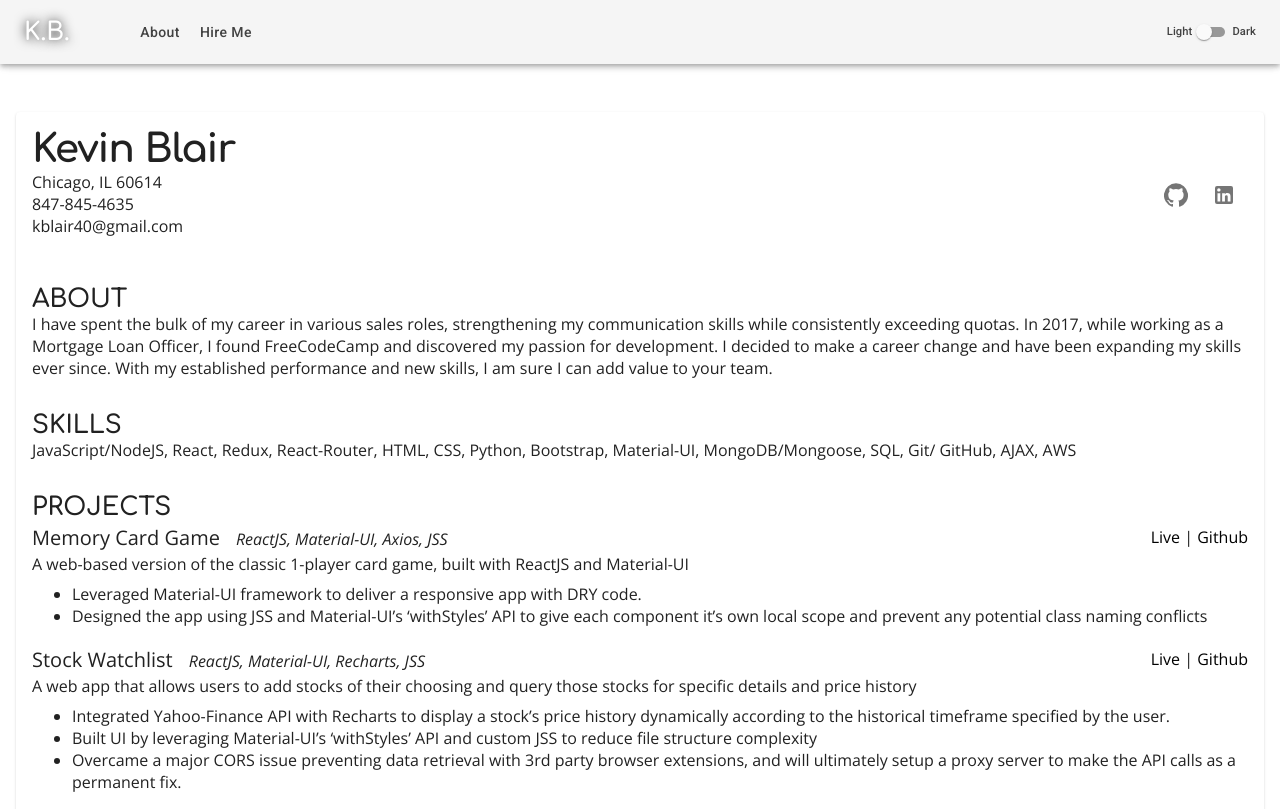
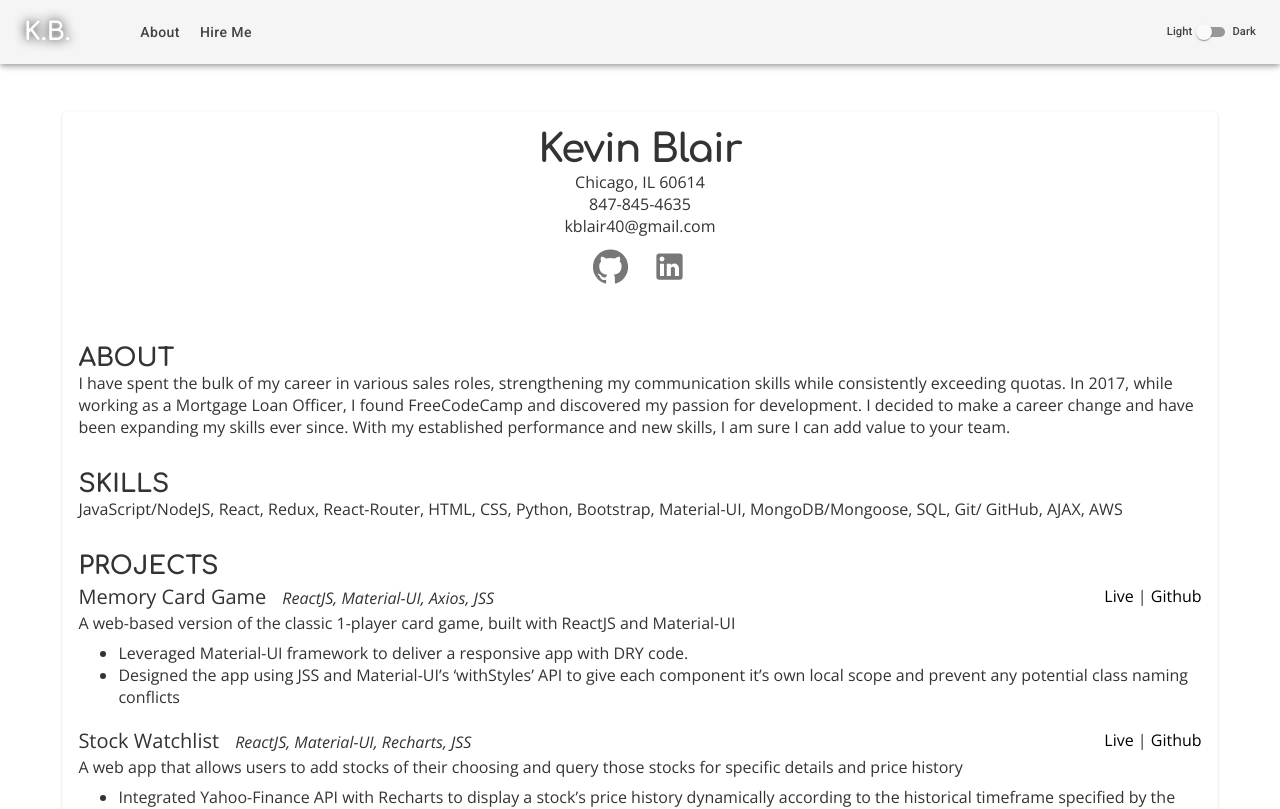
Before and after one commit to kblair40/portfolio-site, a React (Create React App) app: page /hireme in a window 1280 px wide. Shown: the top 809 px of the page. Built offline with nearby package versions, Linux system fonts and the light colour scheme.

Commit message:
Add dark mode to resume

```diff
--- a/src/App.js
+++ b/src/App.js
@@ -1,28 +1,27 @@
 import React from "react";
 import { Route, Switch } from "react-router-dom";
-// import { CSSTransition, TransitionGroup } from "react-transition-group";
-import PageContainer from "./components/PageContainer";
+import { useSelector } from "react-redux";
 import { withStyles } from "@material-ui/core/styles";
 import About from "./components/About";
 import Navbar from "./components/Navbar";
 import Resume from "./components/Resume";
-
-// Home (Top - About, Then links to projects)
-// Contact / Resume
-// Build nice contact form even if it not needed
+import ProjectCardsContainer from "./components/ProjectCardsContainer";
 
 const styles = {
-  App: {
-    // height: "100vh",
-    // backgroundColor: "#424242",
-    // border: "2px solid black",
+  dark: {
+    backgroundColor: "#535353",
+  },
+  light: {
+    backgroundColor: "#fff",
   },
 };
 
 function App(props) {
   const { classes } = props;
+  const theme = useSelector((state) => state.theme);
+  const isDarkMode = theme.theme === "dark";
   return (
-    <div className={classes.App}>
+    <div className={isDarkMode ? classes.dark : classes.light}>
       <Navbar />
       <Switch>
         <Route path="/about">
@@ -39,7 +38,7 @@ function App(props) {
           path="/"
           // render = {(routeProps) => ()}
         >
-          <PageContainer />
+          <ProjectCardsContainer />
         </Route>
       </Switch>
     </div>
--- a/src/components/Contact.js
+++ b/src/components/Contact.js
@@ -7,12 +7,18 @@ import LinkedInIcon from "@material-ui/icons/LinkedIn";
 const styles = {
   header: {
     margin: "0 0 -.5rem 0",
-    // margin: 0,
+  },
+  contactContainer: {
+    display: "flex",
+    flexDirection: "column",
+    alignItems: "center",
   },
   headerContact: {
     display: "flex",
-    justifyContent: "space-between",
+    flexDirection: "column",
+    alignItems: "center",
     margin: ".5rem 0 0 0",
+    textAlign: "center",
   },
   profileButtons: {
     display: "flex",
@@ -20,9 +26,10 @@ const styles = {
   },
 };
 
-const Contact = ({ classes }) => {
+const Contact = ({ classes, isDarkMode }) => {
+  const iconColor = { color: isDarkMode ? "white" : "#777" };
   return (
-    <div>
+    <div className={classes.contactContainer}>
       <h1 className={classes.header}>Kevin Blair</h1>
 
       <div className={classes.headerContact}>
@@ -35,14 +42,14 @@ const Contact = ({ classes }) => {
           <IconButton
             onClick={() => window.open("https://www.github.com/kblair40")}
           >
-            <GitHubIcon />
+            <GitHubIcon style={iconColor} fontSize="large" />
           </IconButton>
           <IconButton
             onClick={() =>
               window.open("https://www.linkedin.com/in/kevin-blair-74525935")
             }
           >
-            <LinkedInIcon />
+            <LinkedInIcon style={iconColor} fontSize="large" />
           </IconButton>
         </div>
       </div>
--- a/src/components/PageContainer.js
+++ b/src/components/PageContainer.js
@@ -1,31 +1,12 @@
 import React from "react";
 import Fade from "@material-ui/core/Fade";
 
-import withStyles from "@material-ui/core/styles/withStyles";
-import ProjectCardsContainer from "./ProjectCardsContainer";
-import { useSelector } from "react-redux";
-
-const styles = {
-  PageContainer: {
-    height: "100vh",
-    overflow: "scroll",
-  },
-  darkBg: {
-    backgroundColor: "#535353",
-  },
-};
-
 const PageContainer = (props) => {
-  const theme = useSelector((state) => state.theme);
-  const isDarkMode = theme.theme === "dark";
-  const { classes } = props;
   return (
     <Fade in={true} timeout={700}>
-      <div className={`classes.PageContainer ${isDarkMode && classes.darkBg}`}>
-        <ProjectCardsContainer />
-      </div>
+      {props.children}
     </Fade>
   );
 };
 
-export default withStyles(styles)(PageContainer);
+export default PageContainer;
--- a/src/components/ProjectCardsContainer.js
+++ b/src/components/ProjectCardsContainer.js
@@ -1,6 +1,7 @@
 import withStyles from "@material-ui/core/styles/withStyles";
 import React from "react";
 import ProjectCard from "./ProjectCard";
+import PageContainer from "./PageContainer";
 
 const styles = {
   ProjectCardsContainer: {
@@ -9,18 +10,17 @@ const styles = {
     flexWrap: "wrap",
     height: "100vh",
   },
-  darkBg: {
-    backgroundColor: "#424242",
-  },
 };
 
 const ProjectCardsContainer = (props) => {
   const { classes } = props;
   return (
-    <div className={classes.ProjectCardsContainer}>
-      <ProjectCard />
-      <ProjectCard />
-    </div>
+    <PageContainer>
+      <div className={classes.ProjectCardsContainer}>
+        <ProjectCard />
+        <ProjectCard />
+      </div>
+    </PageContainer>
   );
 };
 
--- a/src/components/Resume.js
+++ b/src/components/Resume.js
@@ -1,6 +1,6 @@
 import React from "react";
-
-import withStyles from "@material-ui/core/styles/withStyles";
+import { useSelector } from "react-redux";
+import { makeStyles } from "@material-ui/core/styles";
 
 import ResumeContainer from "./ResumeContainer";
 import Contact from "./Contact";
@@ -14,31 +14,36 @@ import {
   WATCHLIST_BULLETS,
 } from "../constants";
 
-const styles = {
-  container: {
+const useStyles = makeStyles({
+  container: (isDarkMode) => ({
     padding: "1rem",
     "& a": {
       textDecoration: "none",
-      color: "black",
+      color: isDarkMode ? "white" : "black",
+      transitionDuration: ".3s",
     },
     "& a:visited": {
-      color: "black",
+      color: isDarkMode ? "white" : "black",
     },
     "& a:hover": {
-      color: "blue",
       textDecoration: "underline",
+      transform: "scale(1.05)",
+      fontWeight: 600,
     },
-  },
+  }),
   sectionHeader: {
     margin: "3rem 0 -1rem 0",
   },
-};
+});
 
-const Resume = ({ classes }) => {
+const Resume = (props) => {
+  const theme = useSelector((state) => state.theme);
+  const isDarkMode = theme.theme === "dark";
+  const classes = useStyles(isDarkMode);
   return (
     <div className={classes.container}>
-      <ResumeContainer>
-        <Contact />
+      <ResumeContainer isDarkMode={isDarkMode}>
+        <Contact isDarkMode={isDarkMode} />
         <h3 className={classes.sectionHeader}>ABOUT</h3>
         <ResumeSection content={ABOUT_TEXT} />
         <h3 className={classes.sectionHeader}>SKILLS</h3>
@@ -111,8 +116,8 @@ const Resume = ({ classes }) => {
         />
         <h3 className={classes.sectionHeader}>EXPERIENCE</h3>
         <ResumeSection
-          subheader="Consultant"
-          subheaderDetails="Donyati, LLC &nbsp;(Mar 2020 - Mar 2021)"
+          subheader="Donyati, LLC"
+          subheaderDetails="Consultant &nbsp;(Mar 2020 - Mar 2021)"
           bullets={[
             "Built command line programs using Python for comparing and automating modifications to Excel spreadsheets",
             "Assisted in the implementation of EPM software for multiple Fortune 500 companies",
@@ -123,4 +128,4 @@ const Resume = ({ classes }) => {
   );
 };
 
-export default withStyles(styles)(Resume);
+export default Resume;
--- a/src/components/ResumeContainer.js
+++ b/src/components/ResumeContainer.js
@@ -1,15 +1,40 @@
 import React from "react";
 import Paper from "@material-ui/core/Paper";
 import Fade from "@material-ui/core/Fade";
+import withStyles from "@material-ui/core/styles/withStyles";
 
-const ResumeContainer = (props) => {
+import PageContainer from "./PageContainer";
+
+const styles = {
+  resumeContainer: {
+    display: "flex",
+    justifyContent: "center",
+  },
+  root: {
+    padding: "1rem",
+    color: "#333",
+    marginTop: "6rem",
+    width: "90%",
+  },
+};
+
+const ResumeContainer = ({ classes, children, isDarkMode }) => {
+  console.log("MODE:", isDarkMode);
+  const paperStyles = isDarkMode
+    ? { background: "#424242", color: "#fff" }
+    : {};
+
   return (
-    <Fade in={true} timeout={700}>
-      <div style={{ marginTop: "6rem" }}>
-        <Paper style={{ padding: "1rem" }}>{props.children}</Paper>
+    <PageContainer>
+      <div
+        className={`${classes.resumeContainer} ${isDarkMode && classes.dark}`}
+      >
+        <Paper style={paperStyles} classes={{ root: classes.root }}>
+          {children}
+        </Paper>
       </div>
-    </Fade>
+    </PageContainer>
   );
 };
 
-export default ResumeContainer;
+export default withStyles(styles)(ResumeContainer);
--- a/src/components/Subheader.js
+++ b/src/components/Subheader.js
@@ -8,7 +8,6 @@ const styles = {
     alignItems: "center",
     width: "100%",
     flexWrap: "wrap",
-    // margin: "-1.5rem 0 -2.5rem 0",
     margin: "-1.5rem 0 0 0",
   },
   subheaderContent: {
@@ -48,6 +47,7 @@ const Subheader = ({
           <i className={classes.detail}>{detail}</i>
         </p>
       </div>
+      {liveLink && githubLink && (
         <div className={classes.links}>
           <a href={liveLink} target="blank">
             Live
@@ -57,6 +57,7 @@ const Subheader = ({
             Github
           </a>
         </div>
+      )}
     </div>
   );
 };
--- a/src/index.css
+++ b/src/index.css
@@ -23,7 +23,7 @@ h2 {
 h3 {
   font-size: 25px;
   font-family: "Comfortaa";
-  font-weight: 600;
+  font-weight: 700;
 }
 h4 {
   font-size: 20px;
@@ -35,7 +35,3 @@ code {
   font-family: source-code-pro, Menlo, Monaco, Consolas, "Courier New",
     monospace;
 }
-
-html {
-  background-color: "black";
-}
```
Also changed, not shown: src/components/ResumeSection.js (+0 -11 lines). Lines whose indentation alone changed are shown as unchanged.
